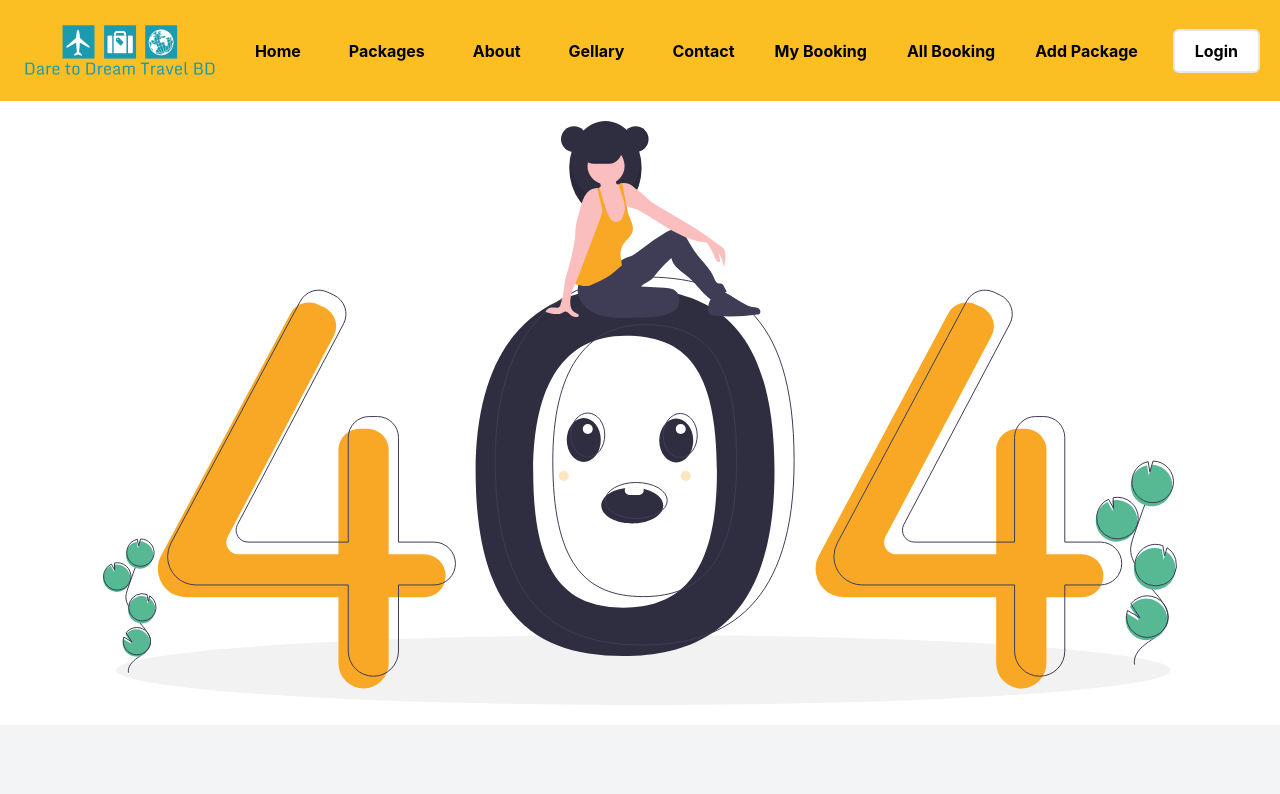
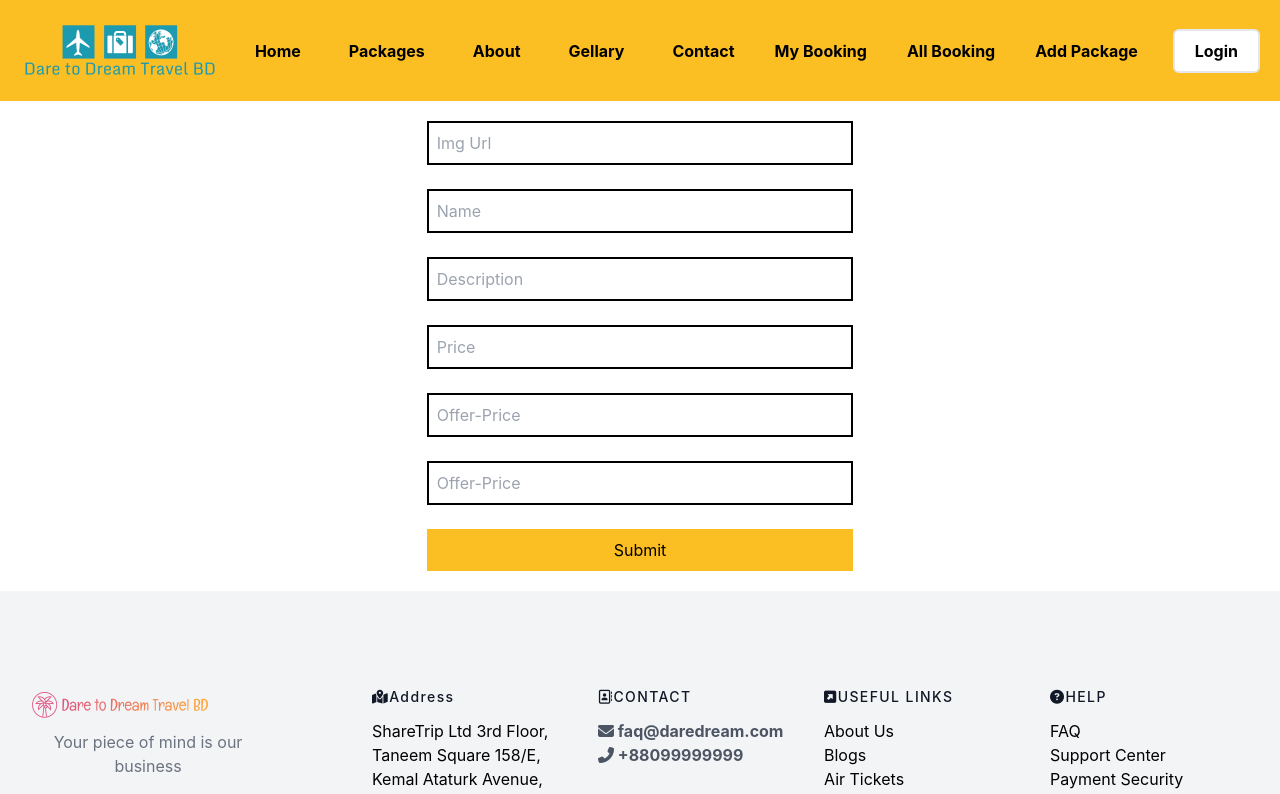
Before and after one commit to kamruz-zzaman/Dare-to-Dream-Travel-Bd, a React (Create React App) app: page /addpackage in a window 1280 px wide. Shown: the top 794 px of the page. Built offline with nearby package versions, Linux system fonts and the light colour scheme; no server answers.

Commit message:
add package form added

```diff
--- a/src/App.js
+++ b/src/App.js
@@ -8,6 +8,7 @@ import Banner from './Component/Pages/Banner/Banner';
 import Error404 from './Component/Pages/Error404/Error404';
 import ContuctUs from './Component/Pages/Contuct Us/ContuctUs';
 import Packages from './Component/Pages/Packages/Packages';
+import AddPackage from './Component/Pages/Add Packages/AddPackage';
 
 function App() {
   return (
@@ -38,6 +39,9 @@ function App() {
         <Route path='/gellery'>
           <Gellery></Gellery>
         </Route>
+        <Route path='/addpackage'>
+          <AddPackage></AddPackage>
+        </Route>
         <Route path='*'>
           <Error404></Error404>
         </Route>
--- a/src/Component/Pages/Add Packages/AddPackage.js
+++ b/src/Component/Pages/Add Packages/AddPackage.js
@@ -0,0 +1,22 @@
+import React from 'react';
+import { useForm } from "react-hook-form";
+const AddPackage = () => {
+    const { register, handleSubmit, watch, formState: { errors } } = useForm();
+    const onSubmit = data => console.log(data);
+
+    console.log(watch("example"));
+    return (
+        <form onSubmit={handleSubmit(onSubmit)} className='flex flex-col sm:1/2 md:w-1/3 mx-auto my-5'>
+            <input className='border-2 border-black py-2 px-2' placeholder='Img Url' {...register("Img")} /> <br />
+            <input className='border-2 border-black py-2 px-2' placeholder='Name' {...register("Name", { required: true })} /> <br />
+            <input className='border-2 border-black py-2 px-2' placeholder='Description' {...register("Description", { required: true })} /> <br />
+            <input className='border-2 border-black py-2 px-2' placeholder='Price' {...register("Price", { required: true })} /> <br />
+            <input className='border-2 border-black py-2 px-2' placeholder='Offer-Price' {...register("OfferPrice", { required: true })} /> <br />
+            <input className='border-2 border-black py-2 px-2' placeholder='Offer-Price' {...register("Time", { required: true })} /> <br />
+            {errors.exampleRequired && <span className='text-red-400'>This field is required</span>}
+            <input type="submit" className='py-2 border border-yellow-400 bg-yellow-400 hover:bg-white' />
+        </form>
+    );
+};
+
+export default AddPackage;
--- a/src/Component/Pages/Header/Header.js
+++ b/src/Component/Pages/Header/Header.js
@@ -20,7 +20,7 @@ const Header = () => {
                         <Link to='/contuct' className=" text-black font-bold hover:bg-white px-5 py-2 rounded-md">Contact</Link>
                         <Link to='/contuct' className=" text-black font-bold hover:bg-white px-5 py-2 rounded-md">My Booking</Link>
                         <Link to='/contuct' className=" text-black font-bold hover:bg-white px-5 py-2 rounded-md">All Booking</Link>
-                        <Link to='/contuct' className=" text-black font-bold hover:bg-white px-5 py-2 rounded-md">Add Package</Link>
+                        <Link to='/addpackage' className=" text-black font-bold hover:bg-white px-5 py-2 rounded-md">Add Package</Link>
 
                     </nav>
                     {
```
